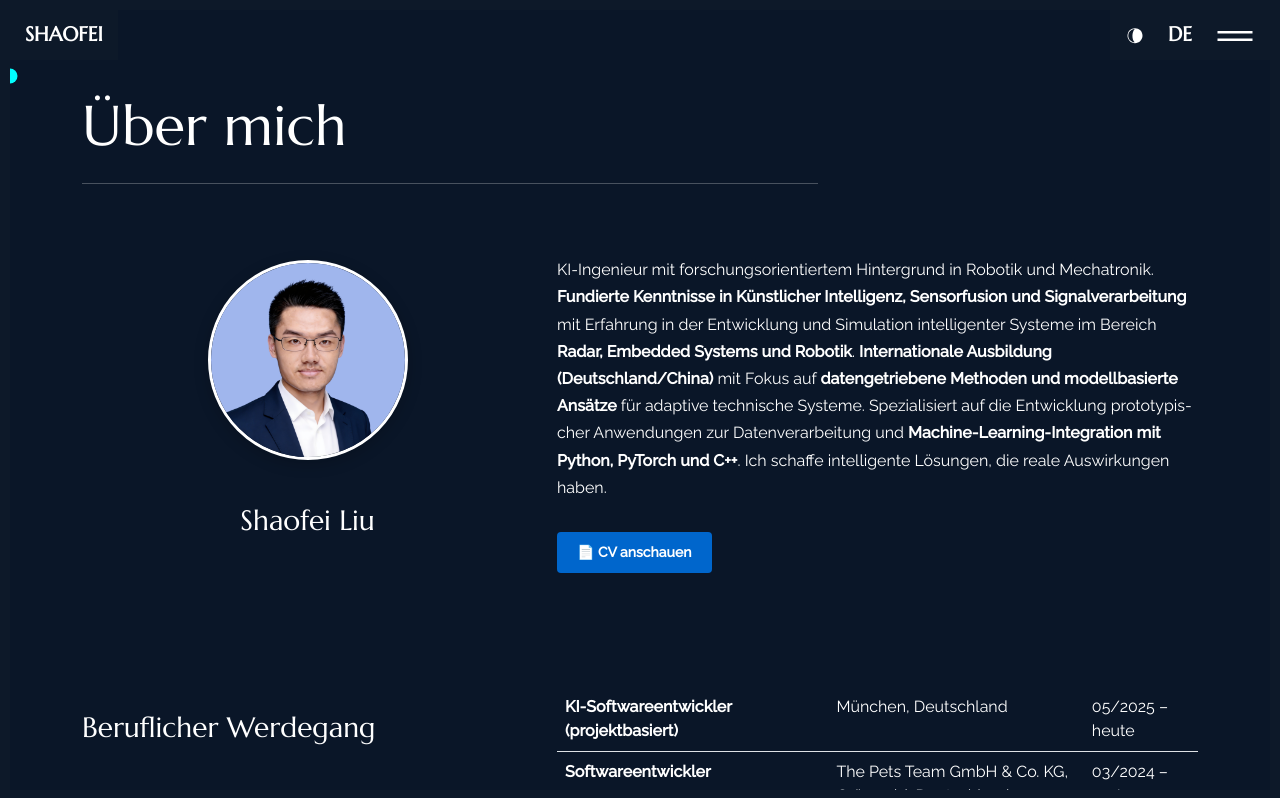
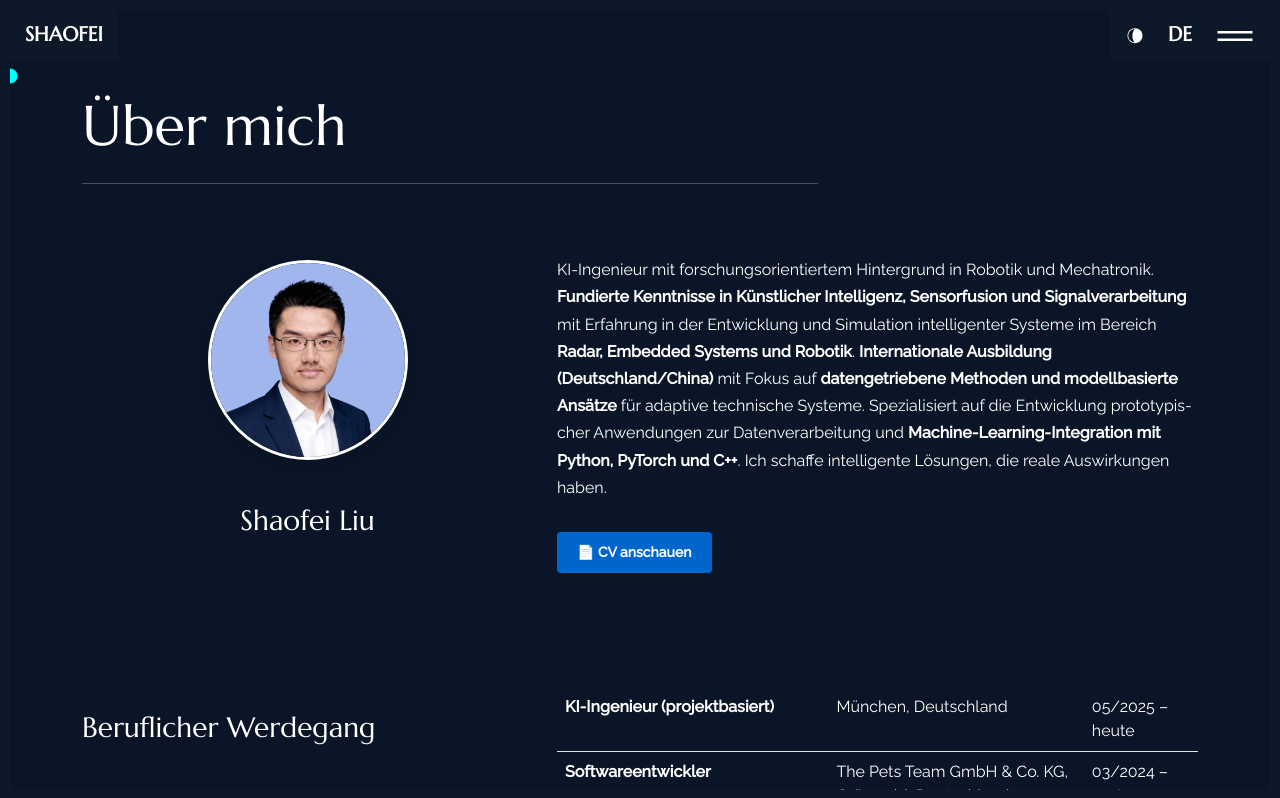
Before and after one commit to shaofei-liu/portfolio, a React (Create React App) app: page /about in a window 1280 px wide. Shown: the top 798 px of the page. Built offline with nearby package versions, Linux system fonts and the light colour scheme.

Commit message:
docs: update job title from KI-Softwareentwickler to KI-Ingenieur

```diff
--- a/src/content_option.js
+++ b/src/content_option.js
@@ -75,8 +75,8 @@ const dataabout = {
     ]
 };
 const worktimeline = [{
-        jobtitle: "KI-Softwareentwickler (projektbasiert)",
-        jobtitle_en: "AI Software Developer (Project-based)",
+        jobtitle: "KI-Ingenieur (projektbasiert)",
+        jobtitle_en: "AI Engineer (Project-based)",
         where: "München, Deutschland",
         where_en: "Munich, Germany",
         date: "05/2025 – heute",
```
